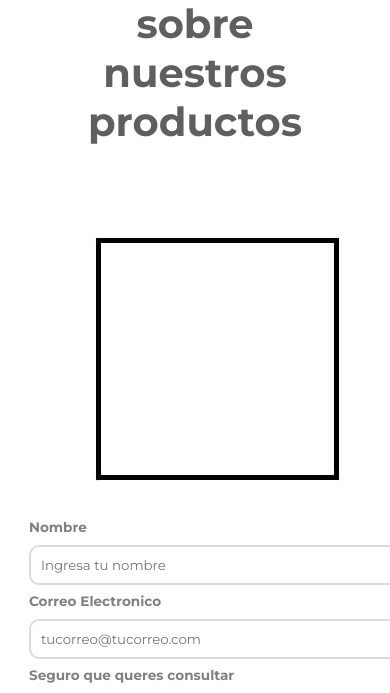
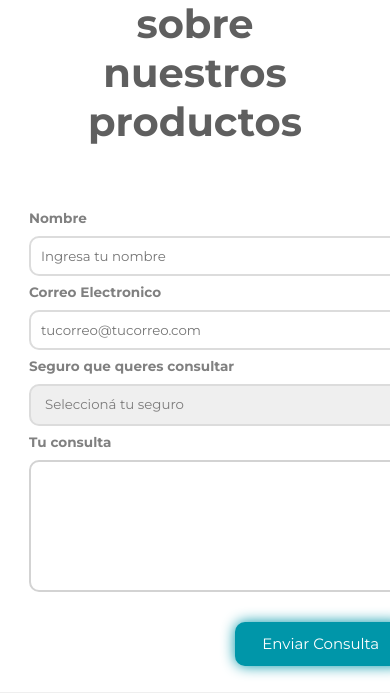
Before and after one commit to Guillef33/qualia-landings, a PHP site: page /productos/index.php in a window 390 px wide; the page is wider, and only the part inside the window is pictured. Shown: the part 2534-3227 px from the top of that part. Run offline with PHP 8.4, Linux system fonts and the light colour scheme; some libraries are stand-ins or nearby versions.

Commit message:
ajustes productos

```diff
--- a/estilos-mobile.css
+++ b/estilos-mobile.css
@@ -332,8 +332,9 @@
     /* Form */
 
     .form-img-wrapper {
-        margin: auto;
-        padding-bottom: 30px;
+        display: none;
+       /* margin: auto;
+        padding-bottom: 30px; */
     }
 
     /* Footer */
--- a/quienes-somos/index.php
+++ b/quienes-somos/index.php
@@ -370,7 +370,7 @@
             <h3 class="blog-wrapper-title">¿Querés tener más información de nuestros productos?</h3>
         </div>
         <section id="form">
-            <div>
+            <div class="form-img-wrapper">
                 <img src="../img/image-sample.jpg" alt="" width="400px">
             </div>
             <div class="form-wrapper">
```
